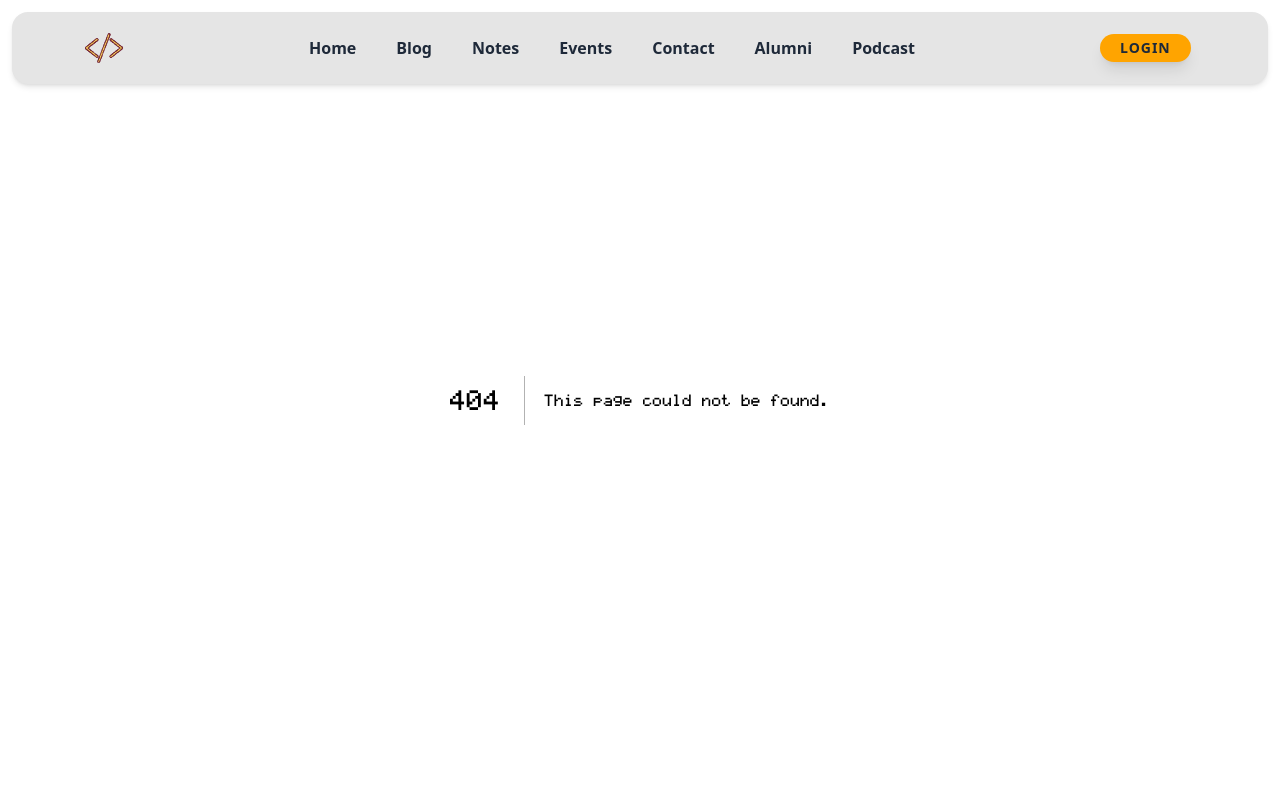
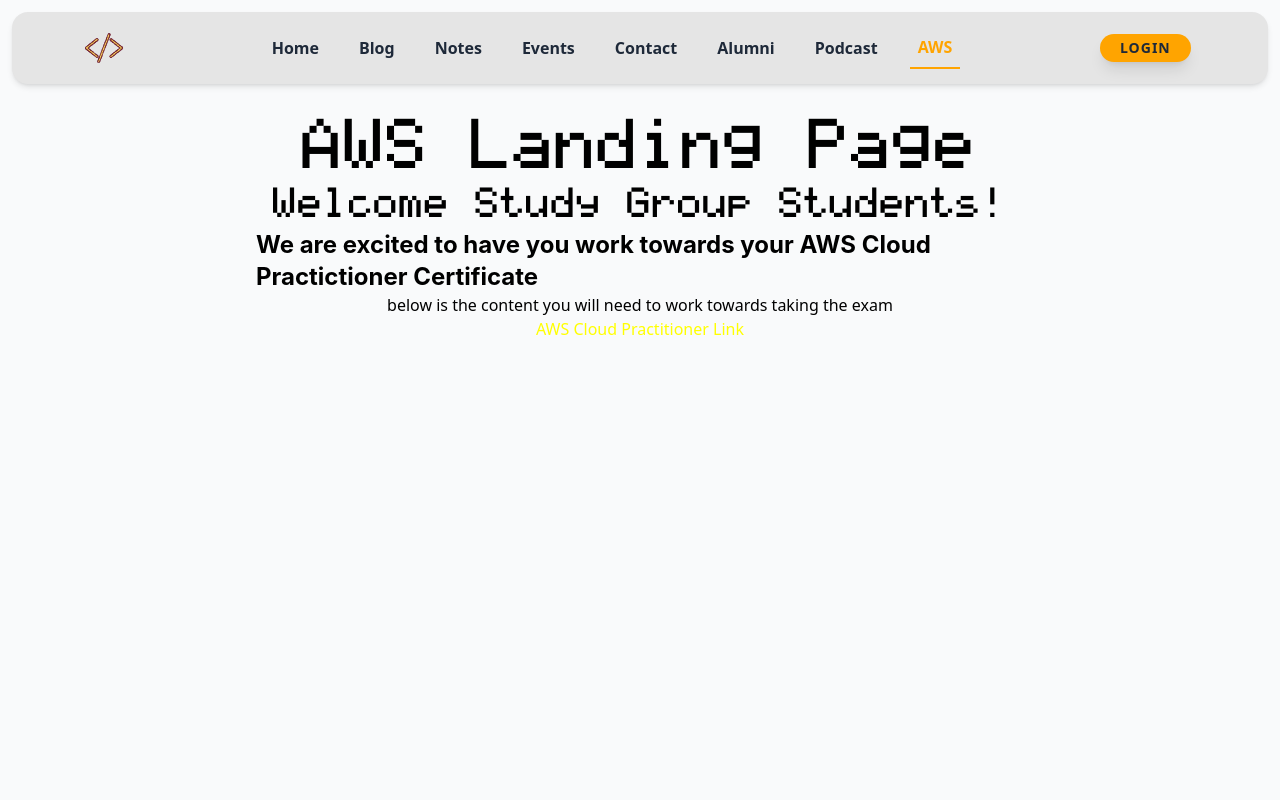
Before and after one commit to sorrymint/ihcc-csd, a Next.js app: page /AWS in a window 1280 px wide. Before the commit this address had no page. Shown: the top 800 px of the page. Built offline with nearby package versions, Linux system fonts and the light colour scheme.

Commit message:
added AWS Landing Page for study group

```diff
--- a/mdx-components.tsx
+++ b/mdx-components.tsx
@@ -1,11 +1,6 @@
 import type { MDXComponents } from 'mdx/types'
 
-const components = {
-  // Allows customizing built-in components, e.g. to add styling.
-  h1: ({ children }) => (
-    <h1 style={{ color: 'red', fontSize: '48px' }}>{children}</h1>
-  ),
-} satisfies MDXComponents
+const components: MDXComponents = {}
 
 export function useMDXComponents(): MDXComponents {
   return components
--- /dev/null
+++ b/src/app/AWS/aws.css
@@ -0,0 +1,5 @@
+/* use .aws-content or .aws-page css class before selecting a html element specifically, otherwise it will affect the whole page (header and footer) */
+
+.aws-content a {
+    color: yellow;
+}
--- /dev/null
+++ b/src/app/AWS/layout.tsx
@@ -0,0 +1,12 @@
+import "../AWS/aws.css"
+
+
+export default function AWSLayout({ children }: { children: React.ReactNode }) {
+  return (
+    <div className="aws-page bg-gray-50 min-h-screen">
+      <main className="aws-content mx-auto max-w-3xl pt-[105px] flex items-center flex-col">
+        {children}
+      </main>
+    </div>
+  );
+}
--- /dev/null
+++ b/src/app/AWS/page.mdx
@@ -0,0 +1,9 @@
+# AWS Landing Page
+
+## Welcome Study Group Students!
+
+### We are excited to have you work towards your AWS Cloud Practictioner Certificate
+
+- below is the content you will need to work towards taking the exam
+
+[AWS Cloud Practitioner Link](https://aws.amazon.com/certification/certified-cloud-practitioner/)
--- a/src/app/Components/Header.tsx
+++ b/src/app/Components/Header.tsx
@@ -41,6 +41,7 @@
     { href: "/Contact", label: "Contact" },
     { href: "/Alumni", label: "Alumni" },
     { href: "/Podcast", label: "Podcast" },
+    { href: "/AWS", label: "AWS"},
   ];
 
   return (
--- a/src/app/layout.tsx
+++ b/src/app/layout.tsx
@@ -35,7 +35,7 @@
 }) {
   return (
     <html lang="en" className={`${geistSans.variable} ${geistMono.variable}`}>
-      <body className="antialiased bg-white text-black min-h-screen ">
+      <body className="antialiased bg-white text-black min-h-screen flex flex-col">
         <Header />
 
         <main className="flex-grow">{children}</main>
```
Also changed, not shown: src/app/Podcast/page.tsx (+1 -1 lines), public/Images/amazonMusicLogo.png (added), src/app/globals.css (line endings or trailing spaces).
